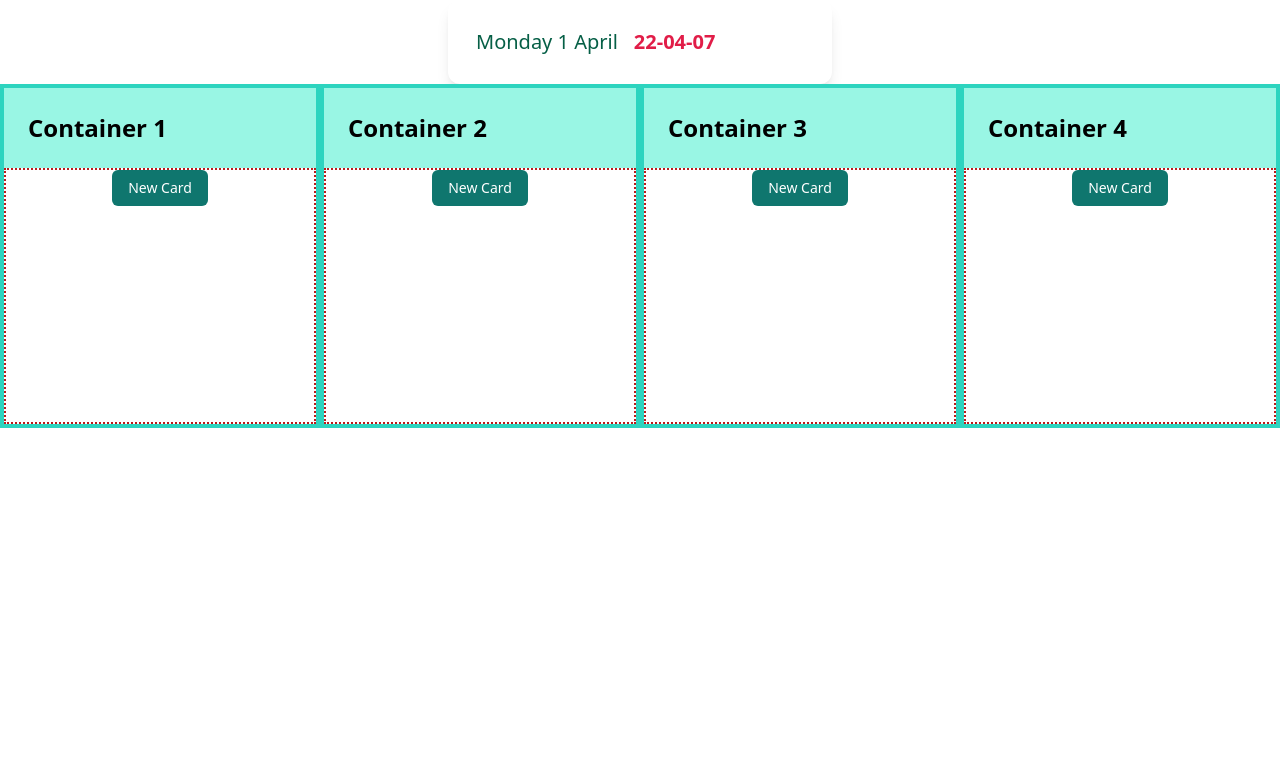
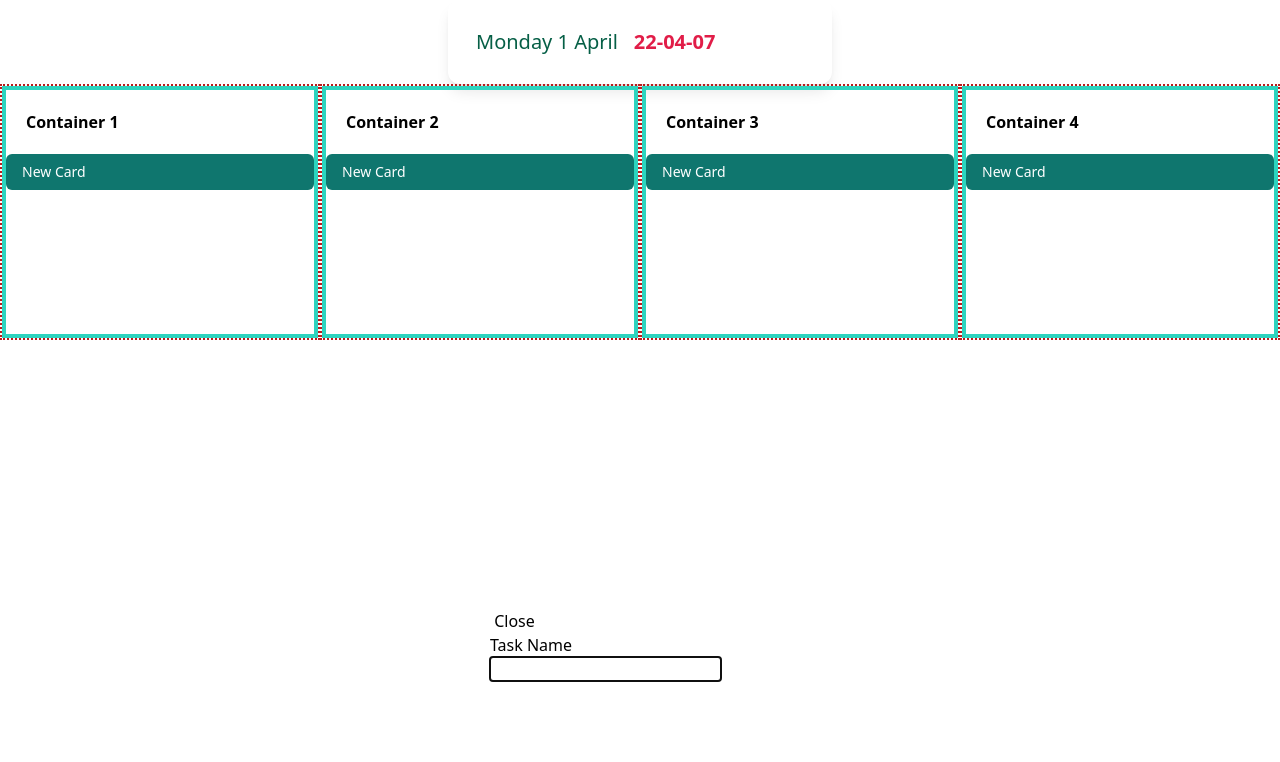
Before and after one commit to cawooda/clock, a plain HTML site: page index.html in a window 1280 px wide. Drawn offline with nearby package versions, Linux system fonts and the light colour scheme.

Commit message:
added css

```diff
--- a/assets/script.js
+++ b/assets/script.js
@@ -3,42 +3,59 @@ const $clockFace = $('#clockface');
 const $date = $(`#date`);
 const $time = $(`#time`);
 
-const $button1 = ('<button class="flex items-center px-4 py-2 font-medium text-sm text-white bg-teal-700 hover:bg-teal-400 rounded-md"><p>New Card</p></button>');
-const $container1 = $('#container1');
-$container1.append($button1);
+const $modalForm = $('#modal-form');
 
-const $button2 = ('<button class="flex items-center px-4 py-2 font-medium text-sm text-white bg-teal-700 hover:bg-teal-400 rounded-md"><p>New Card</p></button>');
-const $container2 = $('#container2');
-$container2.append($button2);
+$modalForm.dialog();
 
-const $button3 = ('<button class="flex items-center px-4 py-2 font-medium text-sm text-white bg-teal-700 hover:bg-teal-400 rounded-md"><p>New Card</p></button>');
-const $container3 = $('#container3');
-$container3.append($button3);
+const $main = $('#main');
 
 
-const $button4 = ('<button class="flex items-center px-4 py-2 font-medium text-sm text-white bg-teal-700 hover:bg-teal-400 rounded-md"><p>New Card</p></button>');
-const $container4 = $('#container4')
-$container4.append($button4);
+function setupContainers(){
+  for (let x = 1; x < 5 ; x++) {
+    const $appContainer = $(`<div class="flex flex-1 flex-row items-start justify-stretch h-64 border-dotted border-2 border-red-700" id="container1"></div>`);
+    const $container = $(`<div id="container-${x}" class="flex flex-1 flex-col w-full h-full border-solid border-4 border-teal-400 font-extrabold"></div>`);
+    const $button = $(`<button id="button-${x}" data-containerid="container-${x}" class="flex items-center px-4 py-2 font-medium text-sm text-white bg-teal-700 hover:bg-teal-400 rounded-md">New Card</button>`);
+    const $containerHeading = $(`<div class="p-5"><h3 id="containerHeading-${x} class="text-3xl  bg-teal-200">Container ${x}</h3></div>`);
+
+    $container.append($containerHeading);
+    $container.append($button);
+    $appContainer.append($container);
+    $main.append($appContainer);
+
+  }
+}
 
 
 
+function showNewCardModal(containerid){
+  $(`#${containerid}`).append(createCard());
+}
 
+function createCard() {
+  const $card = $(`<div class="rounded-full">card</div>`);
+  return $card;
+}
 
+function handleMainClick(e) {
+  const $item = $(e.target);
+  showNewCardModal($item.data('containerid'));
 
-$container1.append;
+}
 
+setupContainers();
 
+$main.on('click',handleMainClick);
 
 let nIntervId;
 
 function changeClock() {
-  // check if an interval has already been set up
-  if (!nIntervId) {
-    nIntervId = setInterval(updateClock, 1000);
-  }
+/*   if (!nIntervId) {
+    nIntervId =
+  } */
 }
 
 
+setInterval(updateClock, 1000);
 
 function updateClock() {
     $date.text(dayjs().format('dddd D MMMM'));
--- /dev/null
+++ b/assets/style.css
@@ -0,0 +1,3 @@
+#modal-form {
+    border: solid 1px red;
+}
--- a/index.html
+++ b/index.html
@@ -5,6 +5,7 @@
     <meta name="viewport" content="width=device-width, initial-scale=1.0">
     <title>Document</title>
     <script src="https://cdn.tailwindcss.com"></script>
+    <link src="./assets/style.css" rel="stylesheet">
 
 </head>
 <body>
@@ -12,7 +13,13 @@
 
     </header>
     <main>
-
+        <div>
+            <form class="form" id="modal-form">
+                <label for"task-name" >Task Name</label>
+                <input type="text" id="task-name">
+                <input type="button">
+            </form>
+        </div>
 
         <div id="clockface" class="container columns-3 p-7 max-w-sm  mx-auto bg-white rounded-xl shadow-lg flex items-center space-x-4">
             <div class="shrink-0">
@@ -23,37 +30,14 @@
               </div>
         </div>
     </hr>
-        <div class="container flex  mx-auto px-auto">
-            <div class="flex flex-col w-full border-solid border-4 border-teal-400 font-extrabold">
-                <h3 class="text-2xl p-6 bg-teal-200">Container 1</h3>
-                <div class="flex items-start justify-around h-64 border-dotted border-2 border-red-700" id="container1">
+        <div id="main" class="container flex justify-evenly mx-auto px-auto">
+        </div>
 
-                </div>
-            </div>
-            <div class=" flex  flex-col w-full border-solid border-4 border-teal-400 font-extrabold">
-                <h3 class="text-2xl p-6 bg-teal-200">Container 2 </h3>
-                <div class="flex items-start justify-around h-64 border-dotted border-2 border-red-700" id="container2">
-
-                </div>
-            </div>
-
-            <div class="flex  flex-col w-full border-solid border-4 border-teal-400 font-extrabold ">
-                <h3 class="text-2xl p-6 bg-teal-200" >Container 3 </h3>
-                <div class="flex items-start justify-around h-64 border-dotted border-2 border-red-700" id="container3">
-
-                </div>
-            </div>
-            <div class="flex  flex-col w-full border-solid border-4 border-teal-400 font-extrabold ">
-                <h3 class="text-2xl p-6 bg-teal-200" >Container 4 </h3>
-                <div class="flex items-start justify-around h-64 border-dotted border-2 border-red-700" id="container4">
-
-                </div>
-            </div>
-        </div>
     </main>
 
 </body>
 <script src="https://code.jquery.com/jquery-3.7.1.js" integrity="sha256-eKhayi8LEQwp4NKxN+CfCh+3qOVUtJn3QNZ0TciWLP4=" crossorigin="anonymous"></script>
+<script src="https://code.jquery.com/ui/1.13.2/jquery-ui.js" integrity="sha256-xLD7nhI62fcsEZK2/v8LsBcb4lG7dgULkuXoXB/j91c=" crossorigin="anonymous"></script>
 <script src="https://cdn.jsdelivr.net/npm/dayjs@1/dayjs.min.js"></script>
 <script>dayjs().format()</script>
 <script src="./assets/script.js"></script>
```
